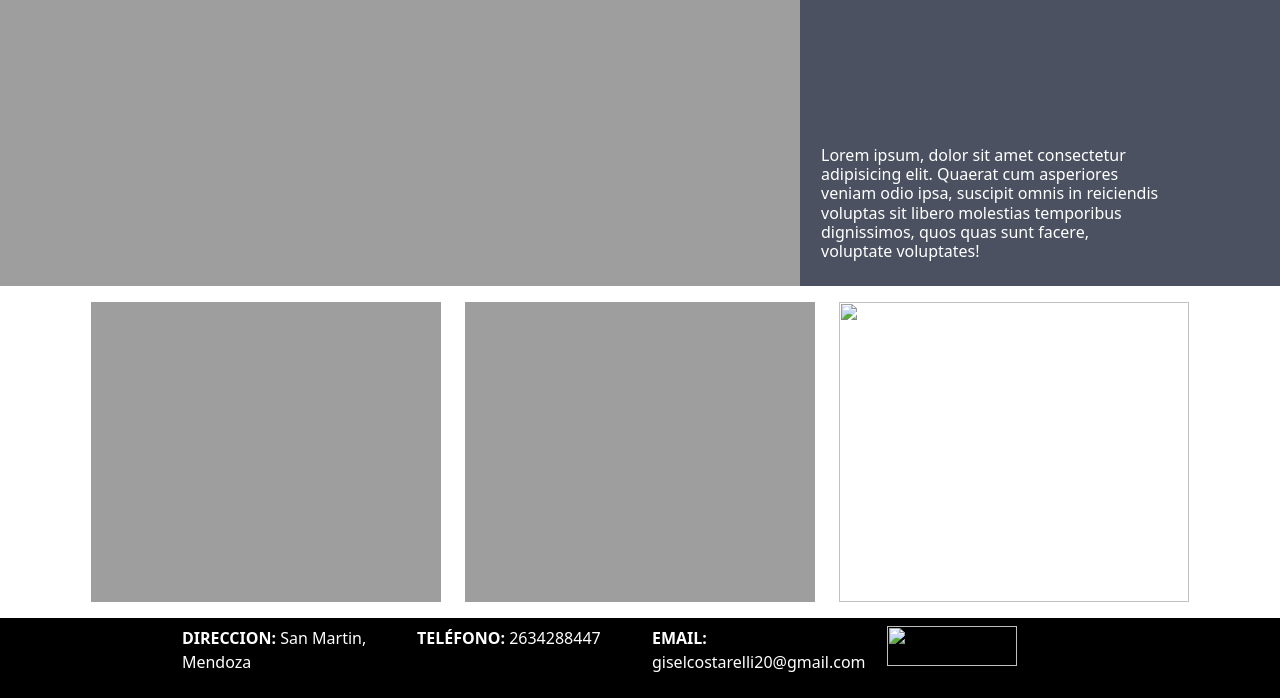
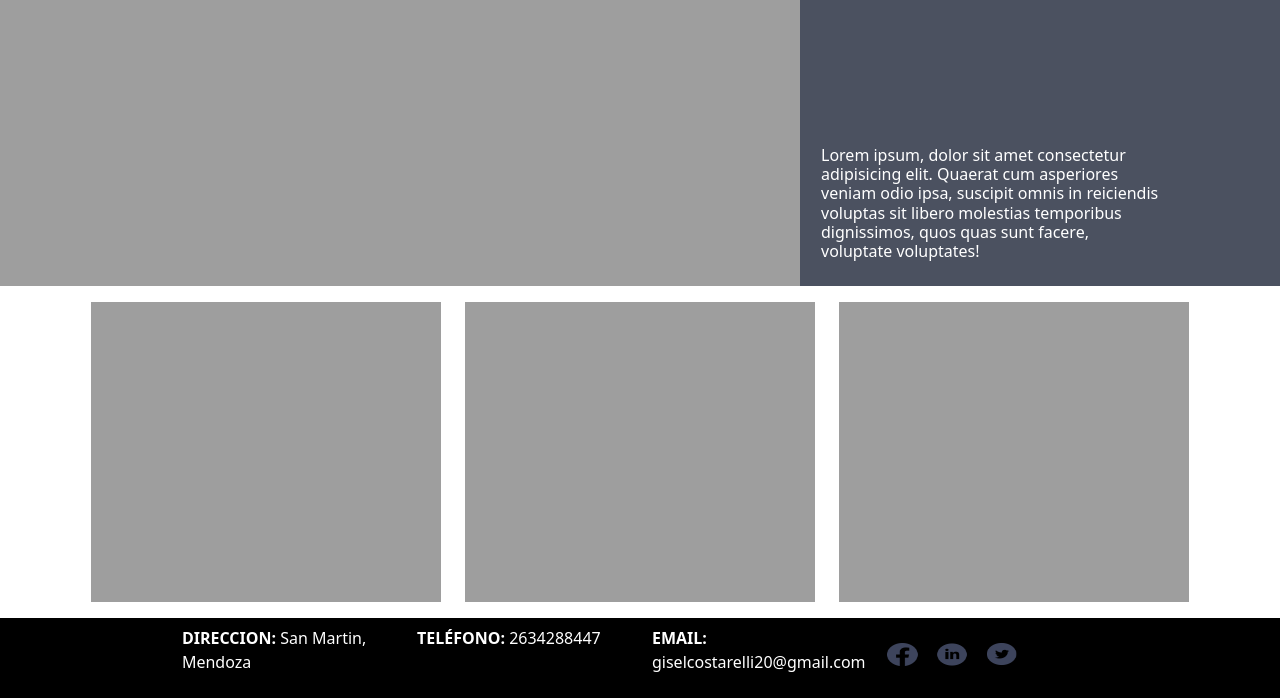
Before and after one commit to GiselCostarelli/bootstrap-we-curso-de-manejo, a plain HTML site: page index.html in a window 1280 px wide. Shown: the part 270-968 px from the top of the page. Drawn offline with Linux system fonts and the light colour scheme; the site is published under a folder, as on GitHub Pages, so addresses that start at the root find nothing.

Commit message:
link de imagenes

```diff
--- a/index.html
+++ b/index.html
@@ -75,7 +75,7 @@
         <img src="./imagenes/intermedio.png" alt="" class="imagenserv">
       </div>
       <div class="col-md-4">
-        <img src="/imagenes/avanzado.png" alt="" class="imagenserv">
+        <img src="./imagenes/avanzado.png" alt="" class="imagenserv">
     </div>
   </div>
   </div>
@@ -94,7 +94,7 @@
         <p><b>EMAIL:</b> giselcostarelli20@gmail.com</p>
       </div>
       <div class="col-md-3 text-white">
-        <img src="/imagenes/Group 22.png" alt="" class="alineacion-der">
+        <img src="./imagenes/Group 22.png" alt="" class="alineacion-der">
       </div>
     </div>
   </div>
```
Also changed, not shown: la-empresa.html (+2 -2 lines).
